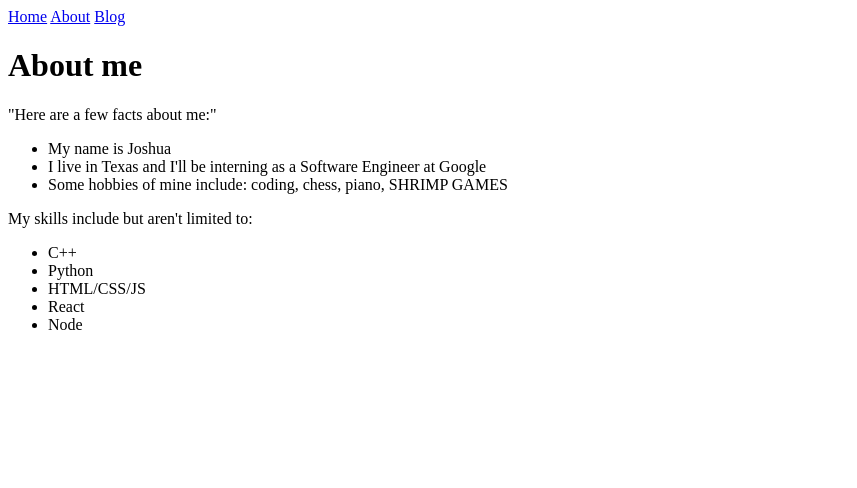
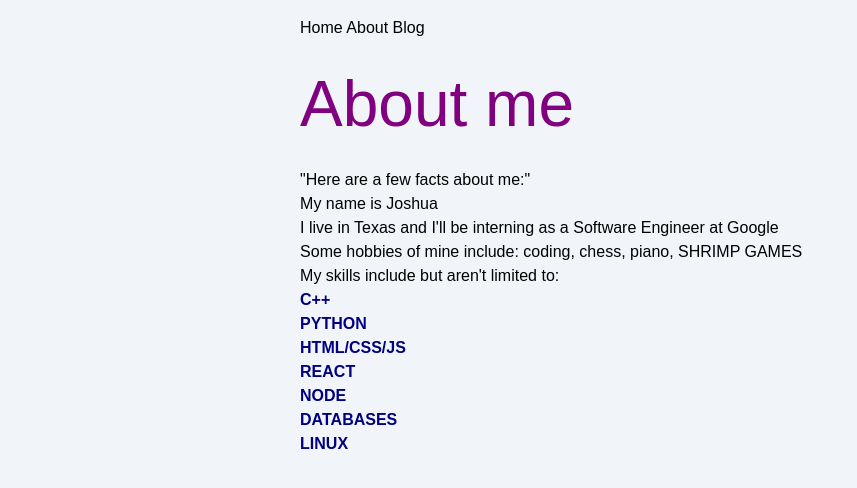
Before and after one commit to KrimsonJosh/portfolio, an Astro site: page /about in a window 1280 px wide. Shown: the whole page, without its empty margins (0-857 px from the left). Built offline with nearby package versions, Linux system fonts and the light colour scheme; Astro itself is replaced by a stand-in of ours.

Commit message:
feat: add global css

```diff
--- a/src/pages/about.astro
+++ b/src/pages/about.astro
@@ -1,4 +1,5 @@
 ---
+import '../styles/global.css';
 const pageTitle = "About me";
 
 const identity = {
@@ -8,7 +9,11 @@ const identity = {
     hobbies: ["coding", "chess", "piano", "SHRIMP GAMES"],
 };
 
-const skills = ["C++", "Python", "HTML/CSS/JS", "React", "Node"];
+const skills = ["C++", "Python", "HTML/CSS/JS", "React", "Node", "Databases", "Linux"];
+
+const skillColor = "navy";
+const fontWeight = "bold";
+const textCase = "uppercase";
 
 const finished = false;
 
@@ -18,6 +23,17 @@ const finished = false;
     <meta charset="utf-8" />
     <meta name="viewport" content="width=device-width" />
     <title>{pageTitle}</title>
+    <style define:vars={{skillColor, fontWeight, textCase}}>
+        h1 {
+          color: purple;
+          font-size: 4rem;
+        }
+        .skill {
+          color: var(--skillColor);
+          font-weight: var(--fontWeight);
+          text-transform: var(--textCase);
+        }
+      </style>
   </head>
   <body>
     <a href="/">Home</a>
@@ -34,7 +50,7 @@ const finished = false;
             </ul>
         <p>My skills include but aren't limited to:</p>
             <ul>
-                {skills.map((skill) => <li>{skill}</li>)}
+                {skills.map((skill) => <li class = "skill">{skill}</li>)}
             </ul>
         {finished && <p>I'm done with this tutorial</p>}
     </div>
--- a/src/pages/blog.astro
+++ b/src/pages/blog.astro
@@ -1,4 +1,5 @@
 ---
+import '../styles/global.css';
 const pageTitle = "Blog"
 ---
 <html lang="en">
--- a/src/pages/index.astro
+++ b/src/pages/index.astro
@@ -1,9 +1,10 @@
 ---
+import '../styles/global.css';
 const pageTitle = "Home Page"
 ---
 <html>
   <body>
-    <a href="/">{pageTitle}</a>
+    <a href="/">Home</a>
 	<a href="/about/">About</a>
 	<a href="/blog/">Blog</a>
 
--- a/src/styles/global.css
+++ b/src/styles/global.css
@@ -1 +1,22 @@
 @import "tailwindcss";
+html {
+    background-color: #f1f5f9;
+    font-family: sans-serif;
+  }
+
+  body {
+    margin: 0 auto;
+    width: 100%;
+    max-width: 80ch;
+    padding: 1rem;
+    line-height: 1.5;
+  }
+
+  * {
+    box-sizing: border-box;
+  }
+
+  h1 {
+    margin: 1rem 0;
+    font-size: 2.5rem;
+  }
```
